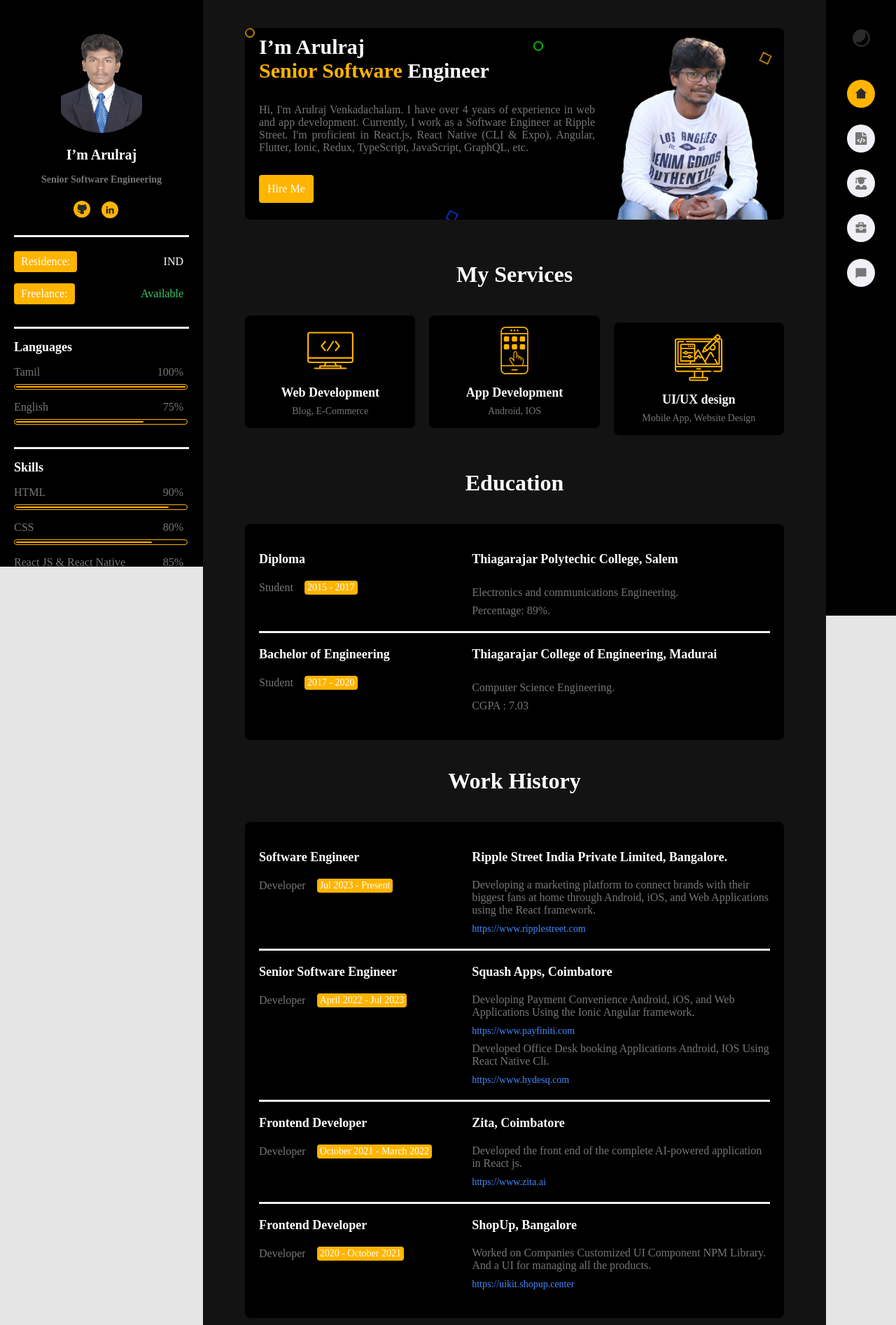
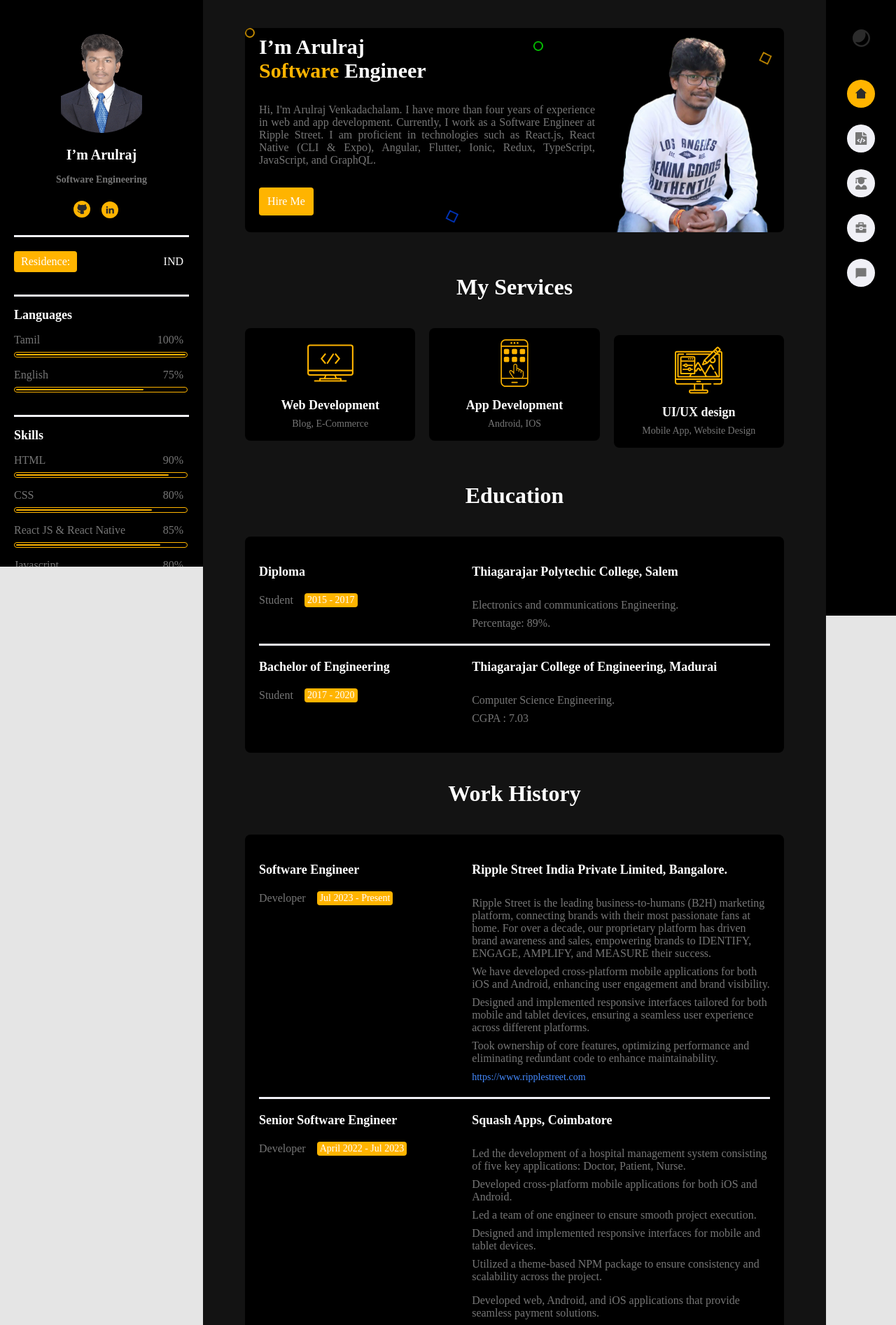
Before and after one commit to Arulraj-a2b/portfolio, a React (Create React App) app: page / in a window 1280 px wide. Shown: the top 1894 px of the page at 70% size. Built offline with nearby package versions, Linux system fonts and the light colour scheme; a web font is replaced by a local one.

Commit message:
update resume data

```diff
--- a/public/index.html
+++ b/public/index.html
@@ -13,7 +13,7 @@
       name="image"
       property="og:image"
       itemprop="image"
-      content="https://i.ibb.co/WcLbmJz/Group-1.png" />
+      content="https://drive.google.com/file/d/1CZl2EtamBn6R_7sbwCxcLhcbWDooZBax/view?usp=sharing" />
     <meta
       name="title"
       property="og:title"
@@ -28,14 +28,17 @@
 
     <!-- Twitter -->
 
-
     <meta name="twitter:card" content="Hi I'm Arulraj" />
     <meta name="twitter:site" content="@arul__ab__" />
     <meta name="twitter:creator" content="@arul__ab__" />
     <meta property="og:url" content="https://arulraj1997.netlify.app" />
     <meta property="og:title" content="Hi I'm Arulraj Software Engineer" />
-    <meta property="og:description" content="Software Engineer | building frontend with Typescript, JavaScript, Redux, ReactJs, React Native, Ionic, Angular and Flutter." />
-    <meta property="og:image" content="https://i.ibb.co/WcLbmJz/Group-1.png" />
+    <meta
+      property="og:description"
+      content="Software Engineer | building frontend with Typescript, JavaScript, Redux, ReactJs, React Native, Ionic, Angular and Flutter." />
+    <meta
+      property="og:image"
+      content="https://drive.google.com/file/d/1CZl2EtamBn6R_7sbwCxcLhcbWDooZBax/view?usp=sharing" />
 
     <!--
       manifest.json provides metadata used when your web app is installed on a
--- a/src/modules/Home/IntroCard.tsx
+++ b/src/modules/Home/IntroCard.tsx
@@ -1,11 +1,11 @@
-import Button from "../../package/Button/Button";
-import Flex from "../../package/Flex/Flex";
-import Text from "../../package/Text/Text";
-import { getLang } from "../../utils/constants";
-import styles from "./introcard.module.css";
+import Button from '../../package/Button/Button';
+import Flex from '../../package/Flex/Flex';
+import Text from '../../package/Text/Text';
+import {getLang} from '../../utils/constants';
+import styles from './introcard.module.css';
 
 const IntroCard = () => {
-  const { I_AM_NAME, INTRO, HIRE_ME } = getLang;
+  const {I_AM_NAME, INTRO, HIRE_ME} = getLang;
 
   return (
     <Flex flex={1} className={styles.overAll}>
@@ -16,7 +16,7 @@ const IntroCard = () => {
               {I_AM_NAME}
             </Text>
             <Text color="theme" bold size={48} className={styles.textSize}>
-            Senior Software{" "}
+              Software{' '}
               <Text bold size={40} color="primary" className={styles.textSize}>
                 Engineer
               </Text>
@@ -31,7 +31,7 @@ const IntroCard = () => {
           <img
             className={styles.profile}
             alt="Profile"
-          src={require("../../images/profile2.png")}
+            src={require('../../images/profile2.png')}
           />
         </Flex>
       </div>
--- a/src/modules/Home/SideNav.tsx
+++ b/src/modules/Home/SideNav.tsx
@@ -36,7 +36,7 @@ const SideNav = ({isMobile}: Props) => {
             {I_AM_NAME}
           </Text>
           <Text bold color="gray">
-            Senior Software Engineering
+            Software Engineering
           </Text>
           <Flex row middle center className={styles.svgContainer}>
             <a
--- a/src/modules/Home/mock.tsx
+++ b/src/modules/Home/mock.tsx
@@ -11,10 +11,10 @@ export const addressList = [
     title: 'Residence',
     value: 'IND',
   },
-  {
-    title: 'Freelance',
-    value: 'Available',
-  },
+  // {
+  //   title: 'Freelance',
+  //   value: 'Available',
+  // },
 ];
 
 export const languagesList = [
@@ -139,7 +139,10 @@ export const workList = [
     des: [
       {
         data: [
-          'Developing a marketing platform to connect brands with their biggest fans at home through Android, iOS, and Web Applications using the React framework.',
+          'Ripple Street is the leading business-to-humans (B2H) marketing platform, connecting brands with their most passionate fans at home. For over a decade, our proprietary platform has driven brand awareness and sales, empowering brands to IDENTIFY, ENGAGE, AMPLIFY, and MEASURE their success.',
+          'We have developed cross-platform mobile applications for both iOS and Android, enhancing user engagement and brand visibility.',
+          'Designed and implemented responsive interfaces tailored for both mobile and tablet devices, ensuring a seamless user experience across different platforms.',
+          'Took ownership of core features, optimizing performance and eliminating redundant code to enhance maintainability.',
         ],
         url: 'https://www.ripplestreet.com',
       },
@@ -153,7 +156,20 @@ export const workList = [
     des: [
       {
         data: [
-          'Developing Payment Convenience Android, iOS, and Web Applications Using the Ionic Angular framework.',
+          'Led the development of a hospital management system consisting of five key applications: Doctor, Patient, Nurse.',
+          'Developed cross-platform mobile applications for both iOS and Android.',
+          'Led a team of one engineer to ensure smooth project execution.',
+          'Designed and implemented responsive interfaces for mobile and tablet devices.',
+          'Utilized a theme-based NPM package to ensure consistency and scalability across the project.',
+          '',
+        ],
+        url: '',
+      },
+      {
+        data: [
+          'Developed web, Android, and iOS applications that provide seamless payment solutions.',
+          'Took ownership of core features, optimizing performance and eliminating redundant code to enhance maintainability.',
+          'Led a team of two engineers, overseeing feature implementation and ensuring timely delivery.',
         ],
         url: 'https://www.payfiniti.com',
       },
@@ -161,7 +177,7 @@ export const workList = [
         data: [
           'Developed Office Desk booking Applications Android, IOS Using React Native Cli.',
         ],
-        url: 'https://www.hydesq.com',
+        url: '',
       },
     ],
   },
@@ -173,7 +189,9 @@ export const workList = [
     des: [
       {
         data: [
-          'Developed the front end of the complete AI-powered application in React js.',
+          `Harnessed the power of Zita's AI to streamline the resume evaluation process, reducing candidate selection time by 50% compared to traditional methods.`,
+          'Developed the entire front-end of the AI-powered application using React.js.',
+          'Took complete ownership of the project, overseeing all aspects from design to deployment.',
         ],
         url: 'https://www.zita.ai',
       },
@@ -187,7 +205,8 @@ export const workList = [
     des: [
       {
         data: [
-          'Worked on Companies Customized UI Component NPM Library. And a UI for managing all the products.',
+          'Developed a customized UI component NPM library tailored for companies to streamline and standardize UI across various projects.',
+          'Designed and implemented a UI for managing all products, ensuring intuitive interaction and efficient management capabilities.',
         ],
         url: 'https://uikit.shopup.center',
       },
--- a/src/modules/MobileHome/AboutMe.tsx
+++ b/src/modules/MobileHome/AboutMe.tsx
@@ -20,7 +20,7 @@ const AboutMe = () => {
             {I_AM_NAME}
           </Text>
           <Text color="theme" bold size={30}>
-            Senior Software{' '}
+            Software{' '}
             <Text className={styles.textDefaultWhite} bold size={24}>
               Engineer
             </Text>
--- a/src/utils/constants.tsx
+++ b/src/utils/constants.tsx
@@ -12,13 +12,13 @@ export const INVALID_EMAIL_ENTERED = 'Invalid email entered';
 export const INVALID_PHONE_ENTERED = 'Invalid phone number entered';
 
 export const RESUME_LINK =
-  'https://drive.google.com/file/d/1u3UQp6lm6lQCpDJXSAEf2oEE8dNP3r44/view?usp=sharing';
+  'https://drive.google.com/file/d/1WtsQMILk9np3dJNkDxaUGabOxEsQLNQb/view?usp=sharing';
 
 export const getLang = {
   STUDENT: 'Student',
   EDUCATION: 'Education',
   I_AM_NAME: 'I’m Arulraj',
-  INTRO: `Hi, I'm Arulraj Venkadachalam. I have over 4 years of experience in web and app development. Currently, I work as a Software Engineer at Ripple Street. I'm proficient in React.js, React Native (CLI & Expo), Angular, Flutter, Ionic, Redux, TypeScript, JavaScript, GraphQL, etc.`,
+  INTRO: `Hi, I'm Arulraj Venkadachalam. I have more than four years of experience in web and app development. Currently, I work as a Software Engineer at Ripple Street. I am proficient in technologies such as React.js, React Native (CLI & Expo), Angular, Flutter, Ionic, Redux, TypeScript, JavaScript, and GraphQL.`,
   HIRE_ME: 'Hire Me',
   LEAVE_INFO: 'Leave us your info',
   SEND_MESSAGE: 'Send Message',
```
Lines whose indentation alone changed are shown as unchanged.
